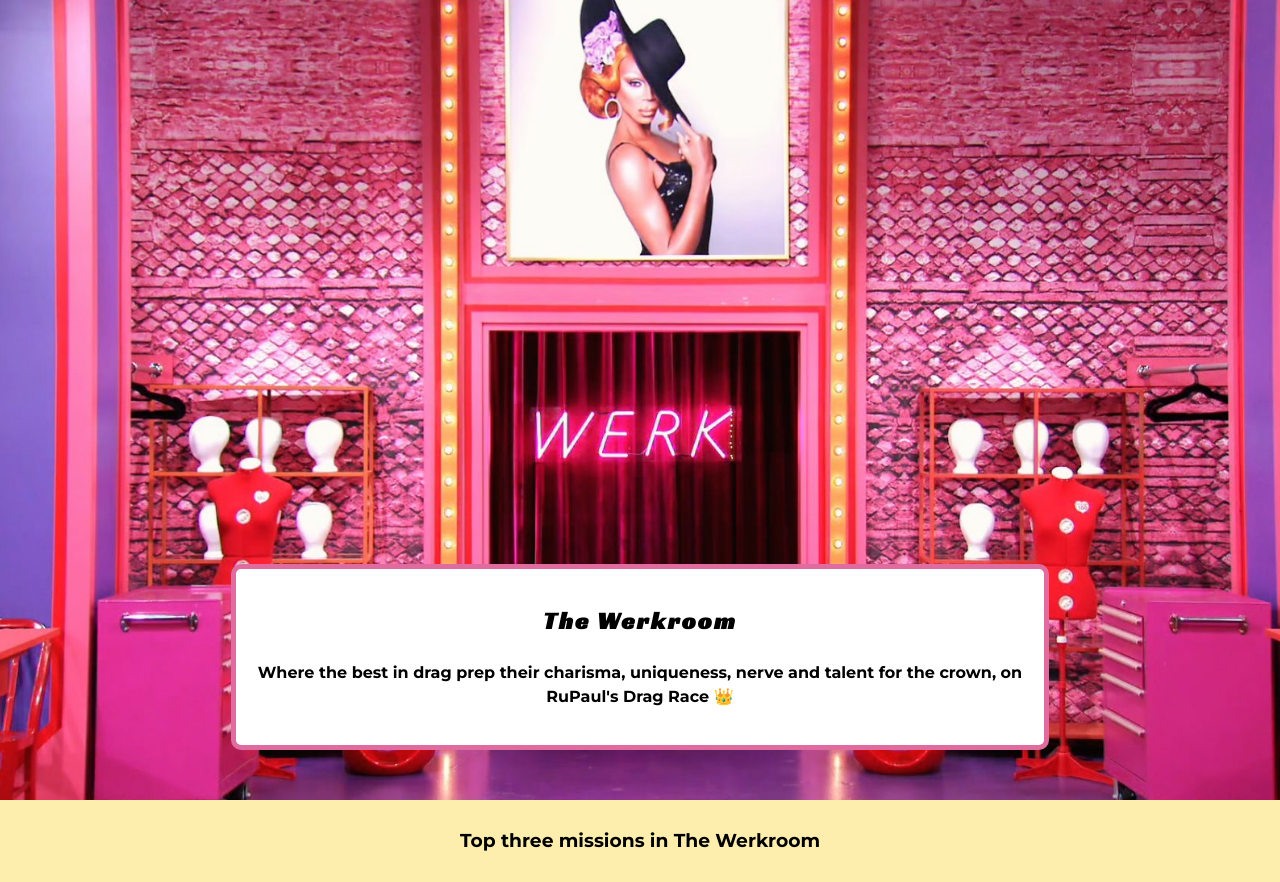
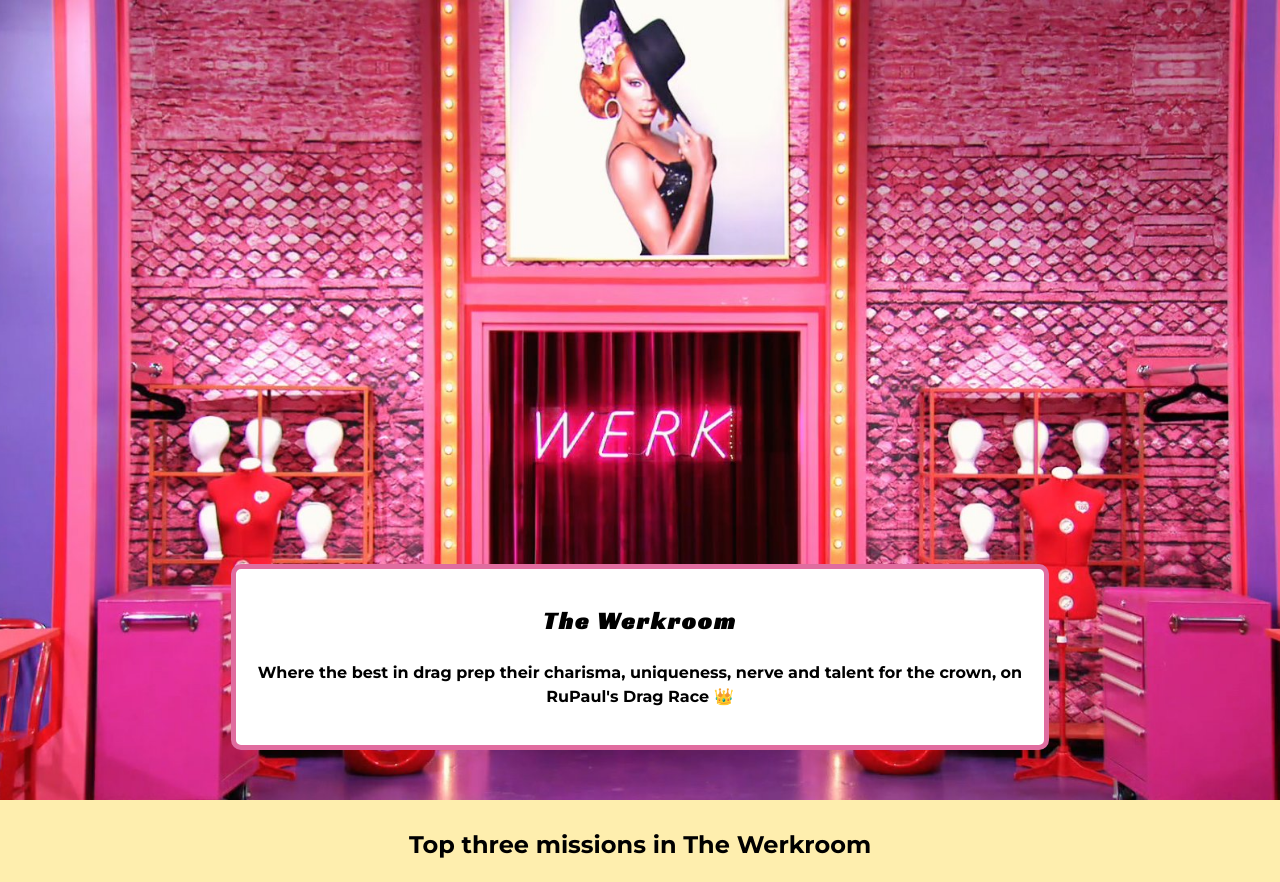
Before and after one commit to belikeeve/tv-show, a plain HTML site: page index.html in a window 1280 px wide. Shown: the top 882 px of the page. Drawn offline with Linux system fonts and the light colour scheme.

Commit message:
Update index.html
Increase title size of "Top three missions"

```diff
--- a/index.html
+++ b/index.html
@@ -18,7 +18,7 @@
 
         <!--Missions-->
         <div class="werkroom">
-                 <h3>Top three missions in The Werkroom</h3>
+                 <h2>Top three missions in The Werkroom</h2>
             <div class="missions">
                 <div id="sip-tea">
                     <img src="./images/alyssaedwards.gif" class="mission-gif" alt="A GIF of Alyssa Edwards pretending to sip tea">
```
